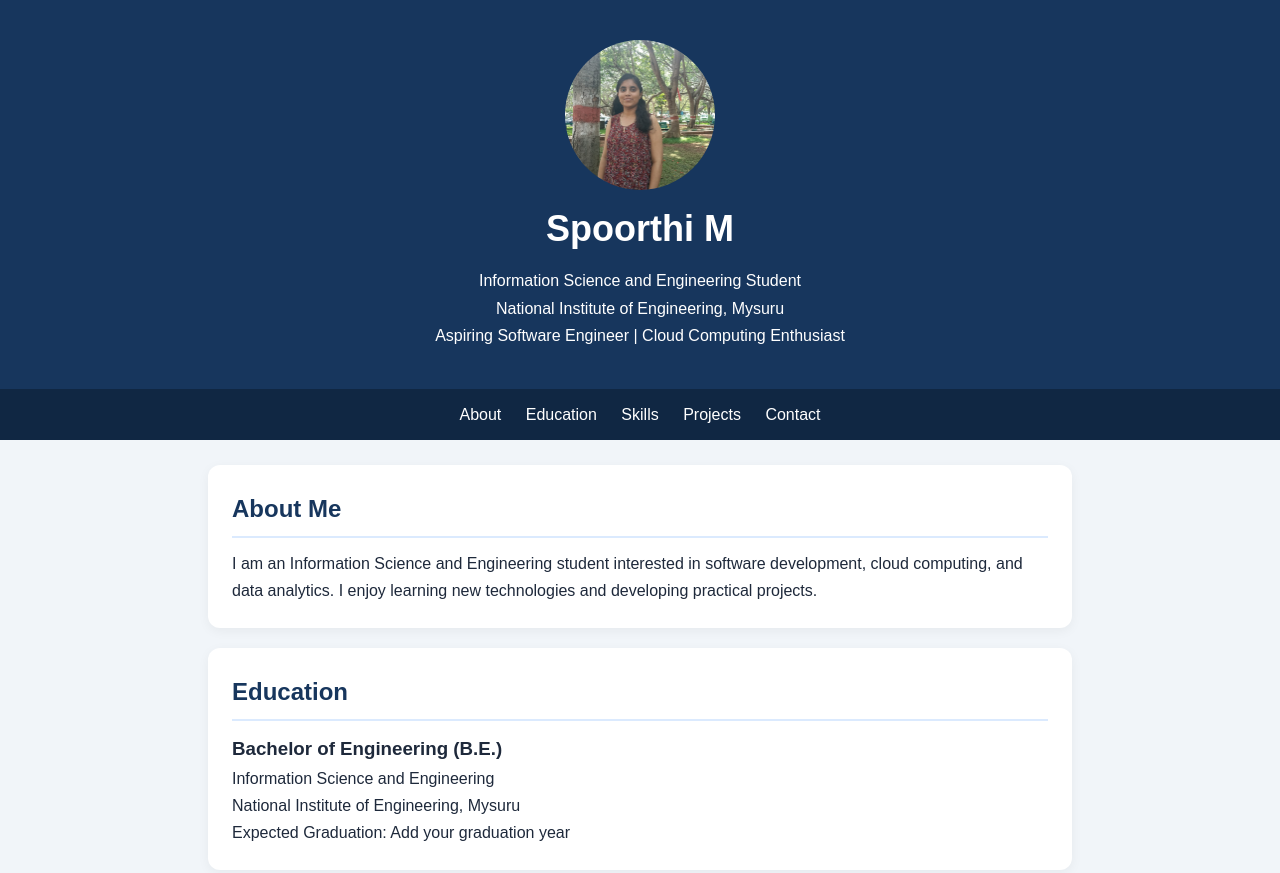
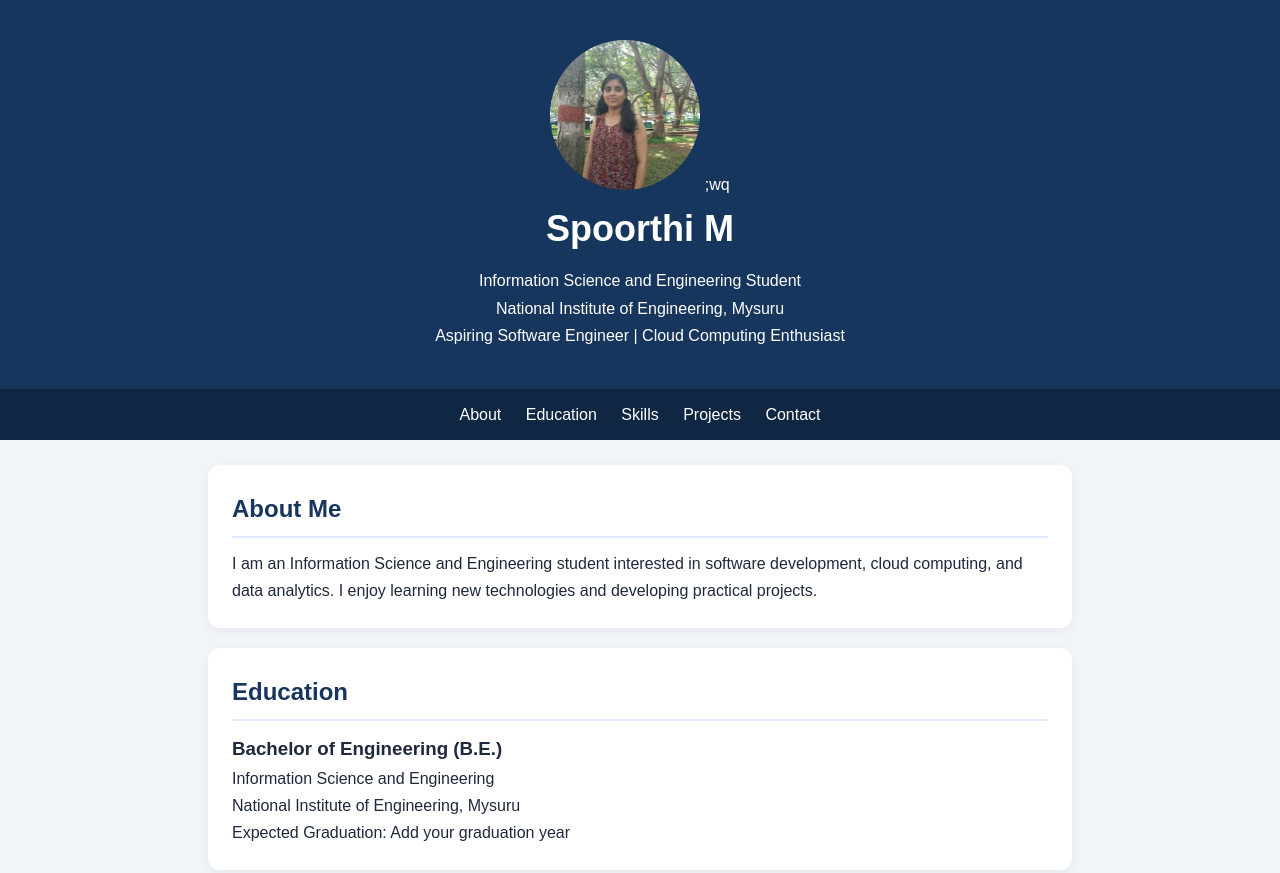
Before and after one commit to spoorthi1771-arch/SDP_resume, a plain HTML site: page index.html in a window 1280 px wide. Shown: the top 873 px of the page. Drawn offline with Linux system fonts and the light colour scheme.

Commit message:
Update resume website

```diff
--- a/index.html
+++ b/index.html
@@ -101,6 +101,7 @@ header h1 {
 
     <img src="profile.jpeg" alt="Spoorthi M Profile Photo"
      style="width:150px;height:150px;border-radius:50%;object-fit:cover;">
+     ;wq
     <h1>Spoorthi M</h1>
     <p>Information Science and Engineering Student</p>
     <p>National Institute of Engineering, Mysuru</p>
```
